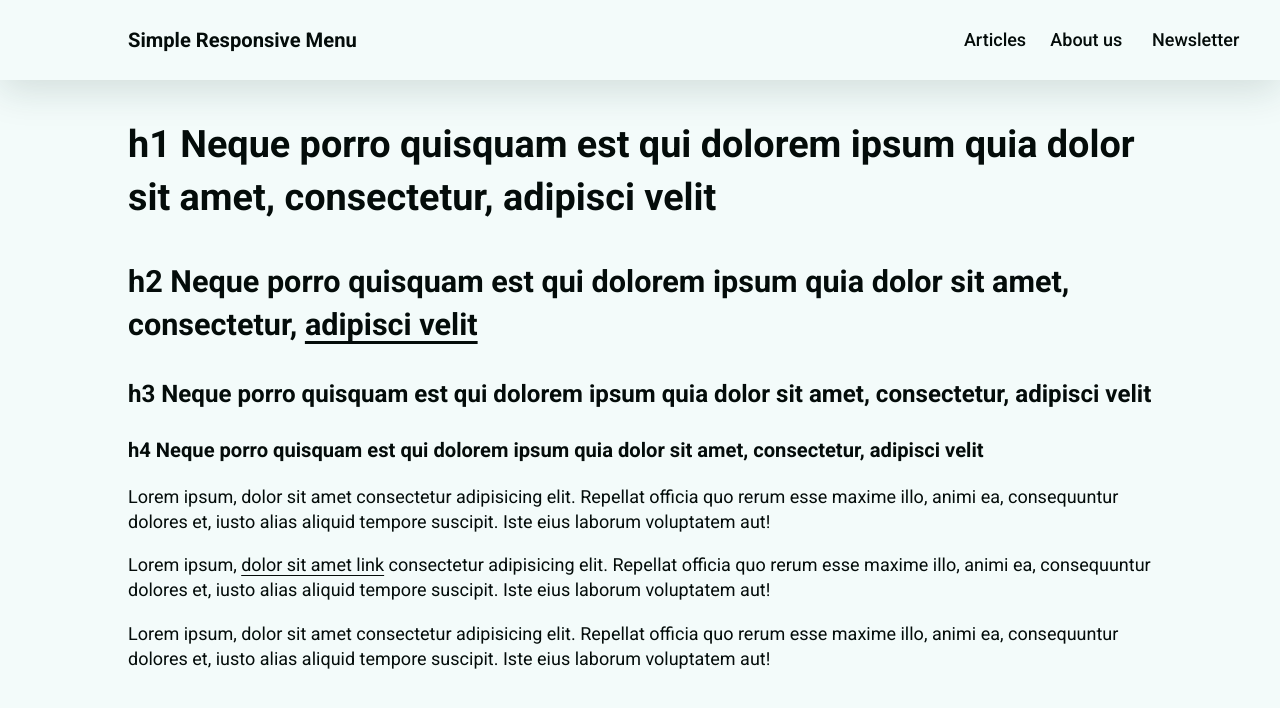
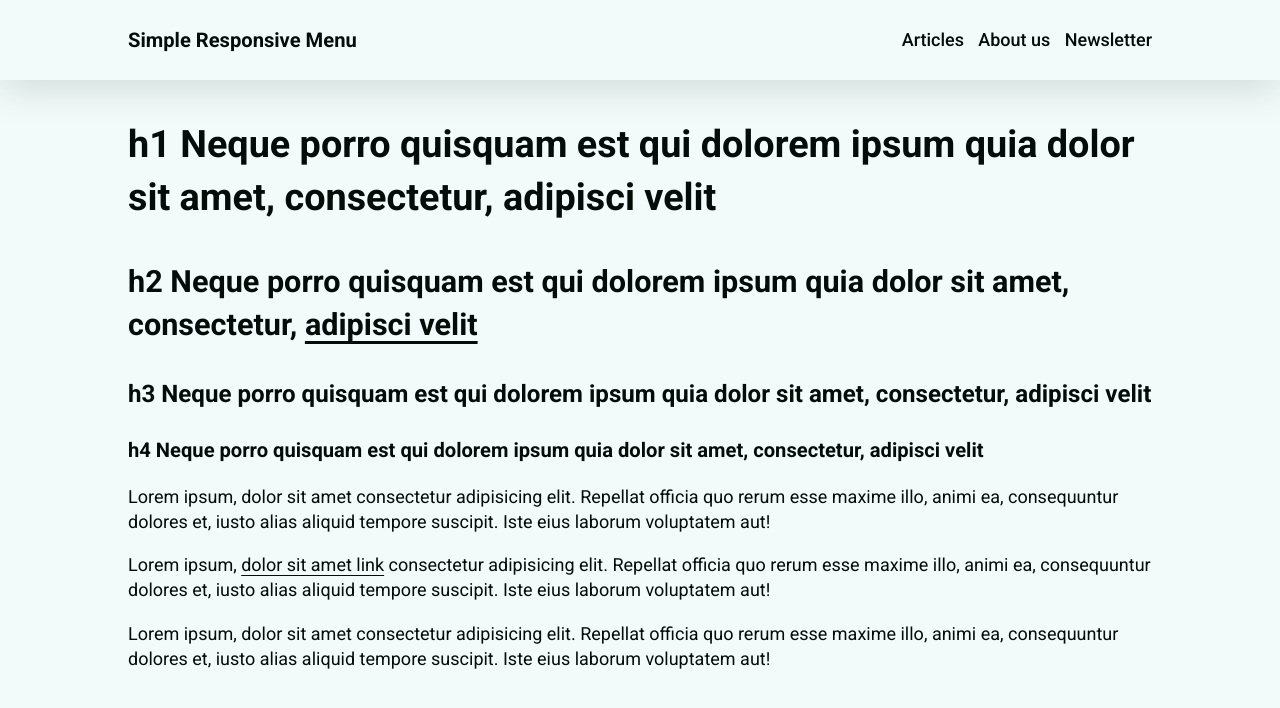
Before and after one commit to afdm/simple-responsive-menu, a plain HTML site: page index.html in a window 1280 px wide. Drawn offline with Linux system fonts and the light colour scheme.

Commit message:
header menu  item transform init on screen > 640px

```diff
--- a/assets/style.css
+++ b/assets/style.css
@@ -211,6 +211,9 @@
     background: none;
     transform: none;
   }
+  .header .menu .item {
+    transform: initial;
+  }
 
   .header .menu .link {
     /* Important when you resize the window with the mouse... and it does not happen with a phone... */
```
